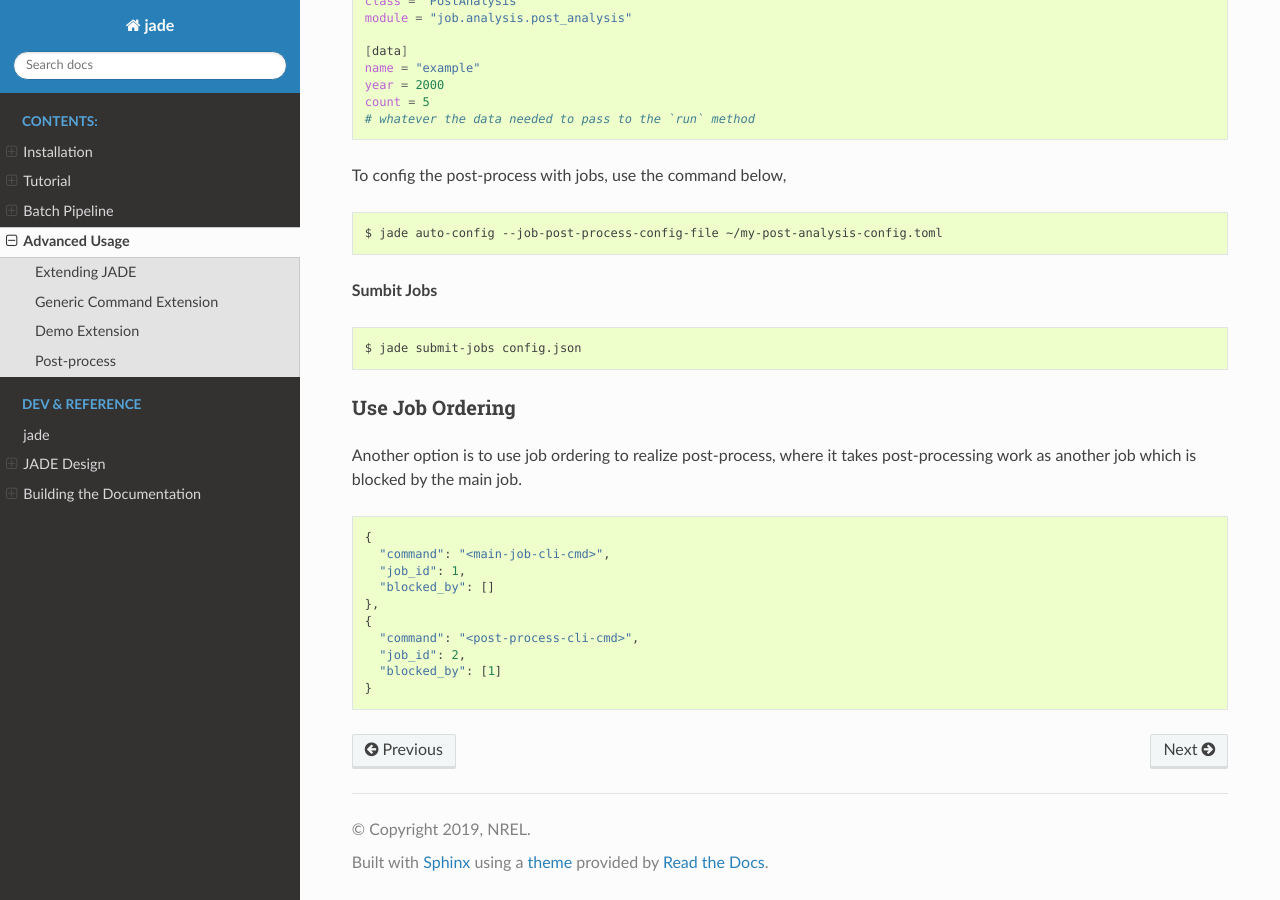
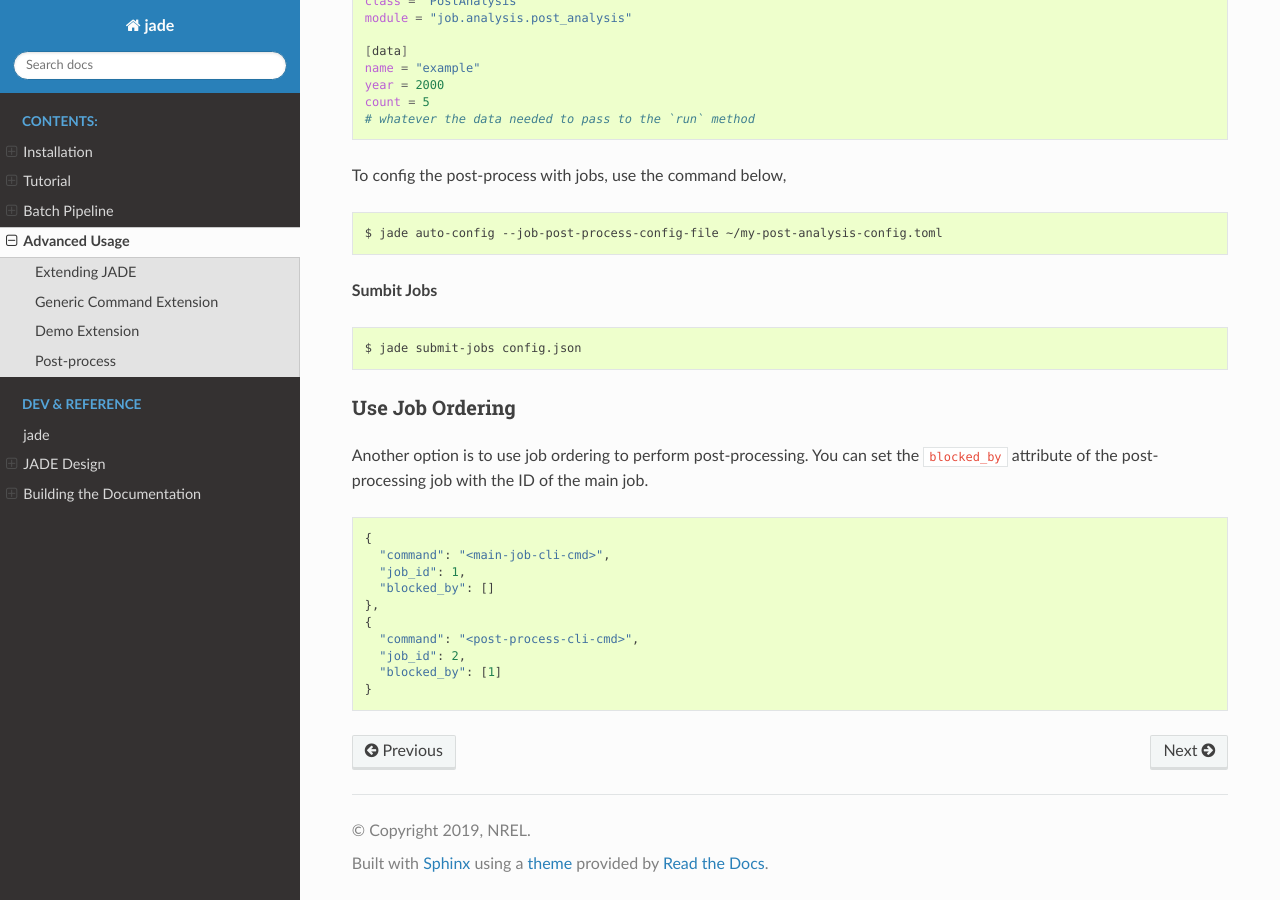
Before and after one commit to NREL/jade, a Sphinx documentation site: the page built from docs/source/advanced_usage.rst, in a window 1280 px wide and 900 px high, scrolled down 14476 px. Built offline with Sphinx 7.4.7 and the Read the Docs theme 2.0.0, drawn with Linux system fonts in a browser that asks for light colours; pages that are not in the unit, such as notebooks, are missing from menus.

Commit message:
Fix docs

```diff
--- a/docs/source/advanced_usage.rst
+++ b/docs/source/advanced_usage.rst
@@ -72,7 +72,7 @@ For more details about ABCs, please refer to https://docs.python.org/3/library/a
 
 
 Generic Command Extension
-=============================
+=========================
 JADE implements an extension called ``generic_command``. You can simply pass a
 text file with a list of commands to execute and JADE will run them in parallel.
 
@@ -99,7 +99,7 @@ doesn't run until job ID 5 completes then add that ID to the field.
 
 
 Demo Extension
-==================
+==============
 This section will show you how to create an extension of JADE through implementing abstract
 methods defined in JADE interfaces, and run a Python data analysis program in parallel.
 
@@ -793,8 +793,9 @@ To config the post-process with jobs, use the command below,
 Use Job Ordering
 ----------------
 
-Another option is to use job ordering to realize post-process, where it takes
-post-processing work as another job which is blocked by the main job.
+Another option is to use job ordering to perform post-processing. You can set
+the ``blocked_by`` attribute of the post-processing job with the ID of the
+main job.
 
 .. code-block:: python
 
```
Also changed, not shown: docs/source/tutorial.rst (+4 -5 lines).
